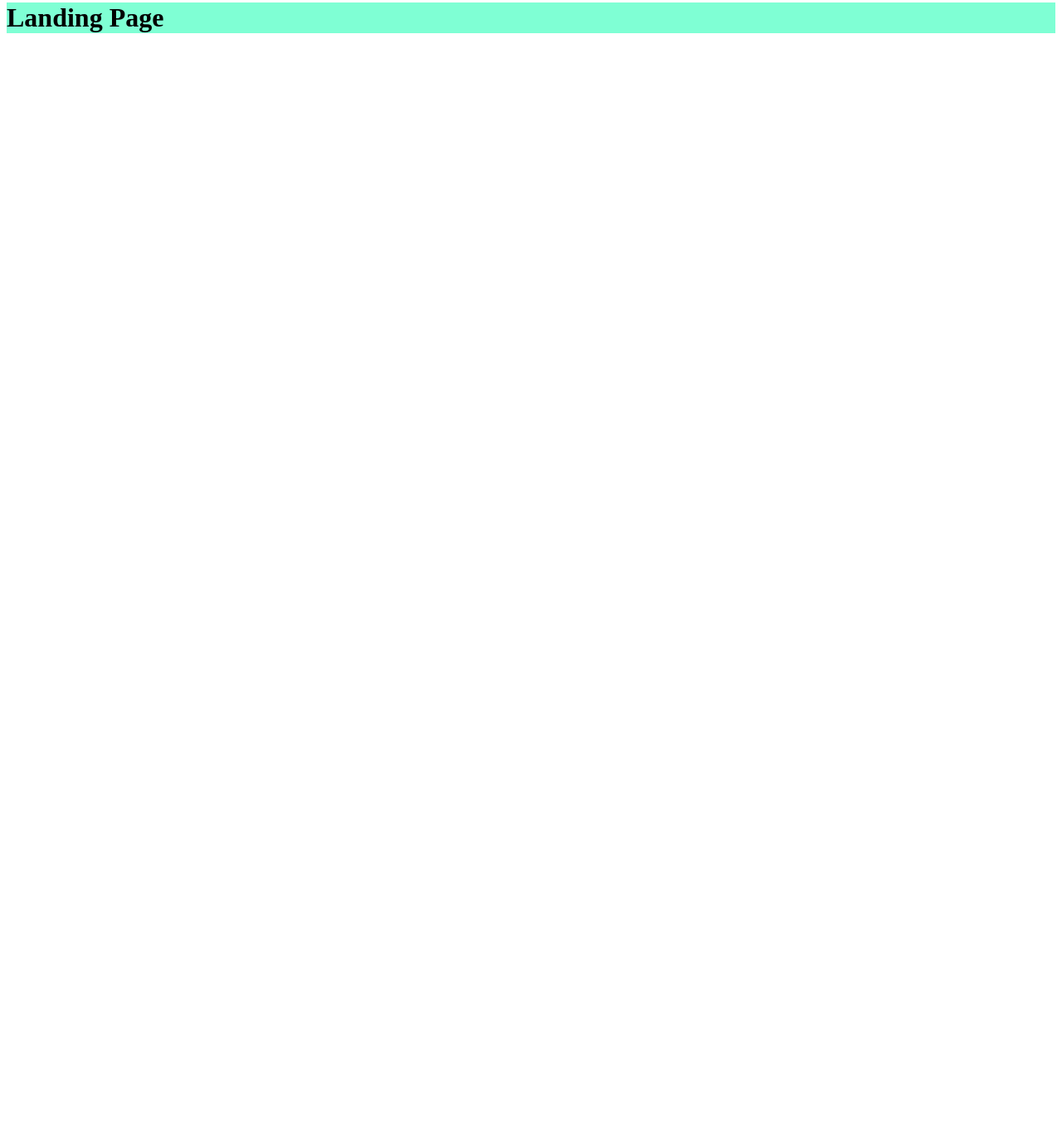
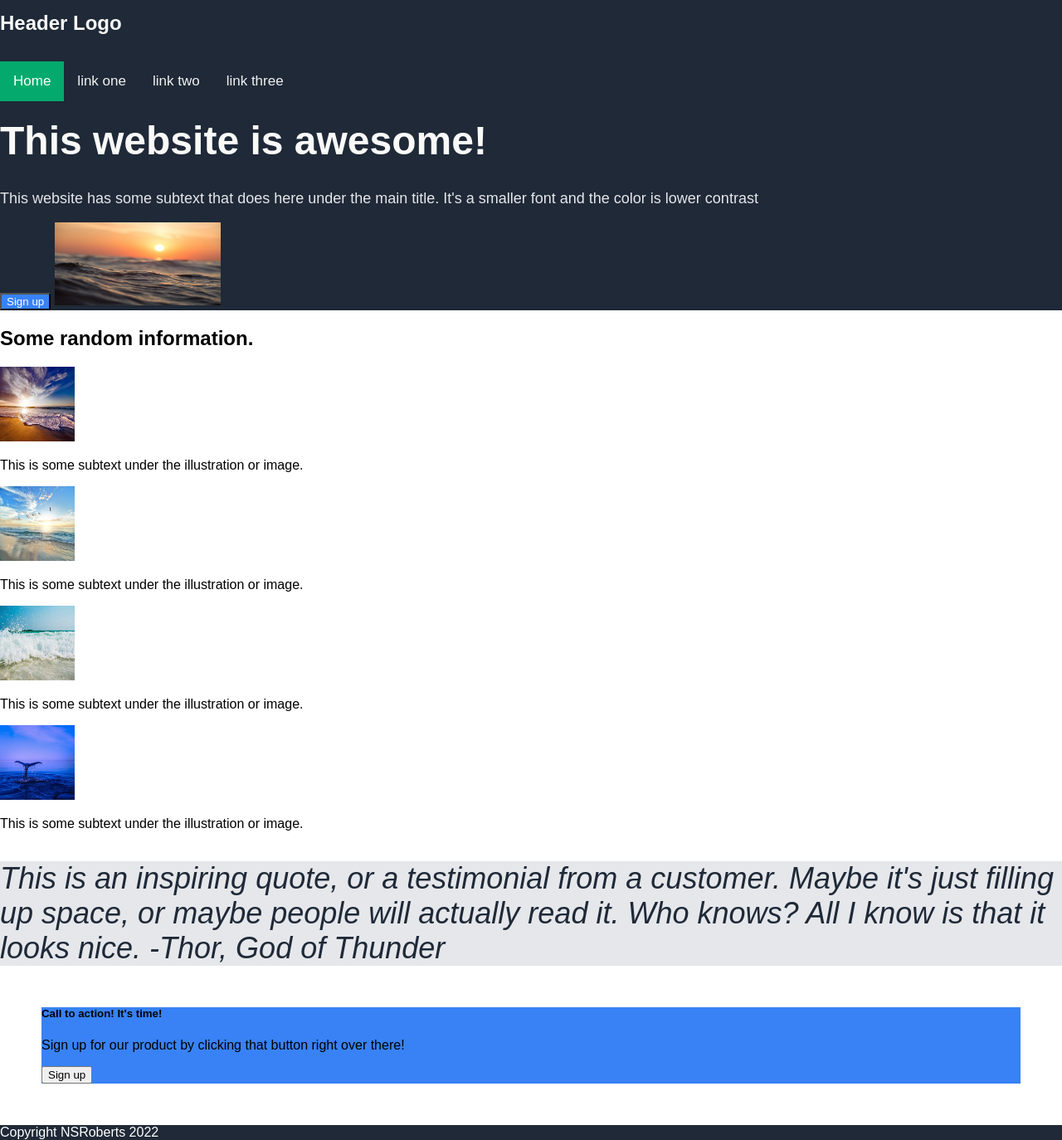
Before and after one commit to nakkiaroberts/landing-page, a plain HTML site: page index.html in a window 1280 px wide. Shown: the part 18-1392 px from the top of the page at 83% size. Before the commit the page ends 800 px from the top, so only its background shows below. Drawn offline with Linux system fonts and the light colour scheme.

Commit message:
Add images, update README.md,Add styling.

```diff
--- a/css/styles.css
+++ b/css/styles.css
@@ -1,3 +1,77 @@
+/* section 1  */
+
+h4 {
+    font-size: 24px;
+    color: #F9FAF8;
+}
+
 h1 {
- background-color: aquamarine;
+font-size: 48px;
+font-weight: bolder;
+color: #F9FAF8;
 }
+.secondary-text {
+    font-size: 18px;
+    color: #E5E7EB;
+}
+body {
+    margin: 0;
+    font-family: Arial, Helvetica, sans-serif;
+  }
+
+  .topnav {
+    overflow: hidden;
+    background-color: #1F2937;
+  }
+
+  .topnav a {
+    float: left;
+    color: #f2f2f2;
+    text-align: center;
+    padding: 14px 16px;
+    text-decoration: none;
+    font-size: 17px;
+  }
+
+  .topnav a:hover {
+    background-color: #ddd;
+    color: black;
+  }
+
+  .topnav a.active {
+    background-color: #04AA6D;
+    color: white;
+  }
+
+  .ocean {
+    height: 100px;
+    width: 200px;
+  }
+  .btn1 {
+background-color: #3882F6;
+color: white;
+  }
+img {
+    height: 90px;
+    width: 90px;
+}
+section {
+    background-color: #E5E7EB;
+}
+.quote {
+    font-size: 36px;]
+    font-weight: bolder;
+    color: #1F2937;
+}
+.section4 {
+    background-color: white;
+}
+.blue {
+    background-color: #3882F6;
+    margin: 50px;
+}
+  /* footer */
+  footer {
+    background-color: #1F2937;
+    color: white;
+  }
--- a/index.html
+++ b/index.html
@@ -7,7 +7,65 @@
     <link rel="stylesheet" href="css/styles.css">
     <title>Landing Page</title>
 </head>
+<header>
+    <div class="topnav">
+        <h4>Header Logo</h4>
+        <a class="active" href="#home">Home</a>
+        <a href="#link one">link one</a>
+        <a href="#link two">link two</a>
+        <a href="#link three">link three</a>
+      <br>
+      <br>
+      <h1>This website is awesome!</h1>
+   <p class="secondary-text">
+    This website has some subtext that does here under the main title. It's a smaller font and the color is lower contrast
+   </p>
+   <button class="btn1">Sign up</button>
+   <img src="image/ocean.jpeg" alt="ocean sunset" class="ocean">
+</div>
+</header>
 <body>
-   <h1>Landing Page</h1>
+
+   <div>
+    <h2>Some random information.</h2>
+    <img src="image/beach:.jpeg" alt="sunset beach">
+    <p>
+        This is some subtext under the illustration or image.
+    </p>
+    <img src="image/beach2.jpeg" alt="beach and birds">
+    <p>
+        This is some subtext under the illustration or image.
+    </p>
+    <img src="image/beach3.jpeg" alt="beach and sea foam">
+    <p>
+        This is some subtext under the illustration or image.
+    </p>
+    <img src="image/sea.jpeg" alt="whale tale">
+    <p>
+        This is some subtext under the illustration or image.
+    </p>
+   </div>
+   <section>
+    <p class="quote">
+        <em>
+            This is an inspiring quote, or a testimonial from a customer. Maybe it's just filling up space, or maybe people will actually read it.  Who knows? All I know is that it looks nice.
+            -Thor, God of Thunder
+        </em>
+    </p>
+</section>
+   <div class="section4">
+    <div class="blue">
+    <h5>
+        Call to action! It's time!
+    </h5>
+    <p>
+        Sign up for our product by clicking that button right over there!
+    </p>
+    <button>
+        Sign up
+    </button>
+</div>
+   </div>
+   <footer>Copyright NSRoberts 2022</footer>
 </body>
 </html>
```
Also changed, not shown: image/beach2.jpeg (added), image/beach3.jpeg (added), image/beach:.jpeg (added), image/ocean.jpeg (added), image/sea.jpeg (added), 1 other file.
